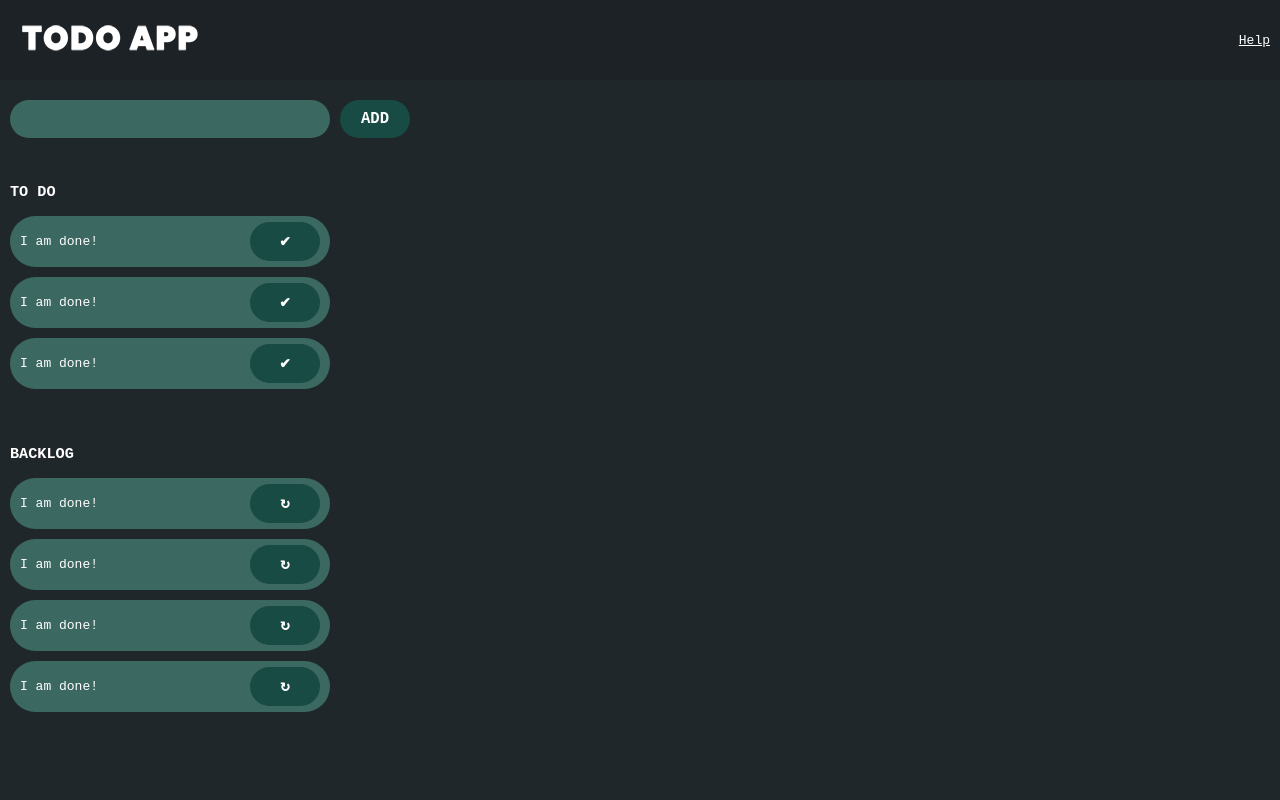
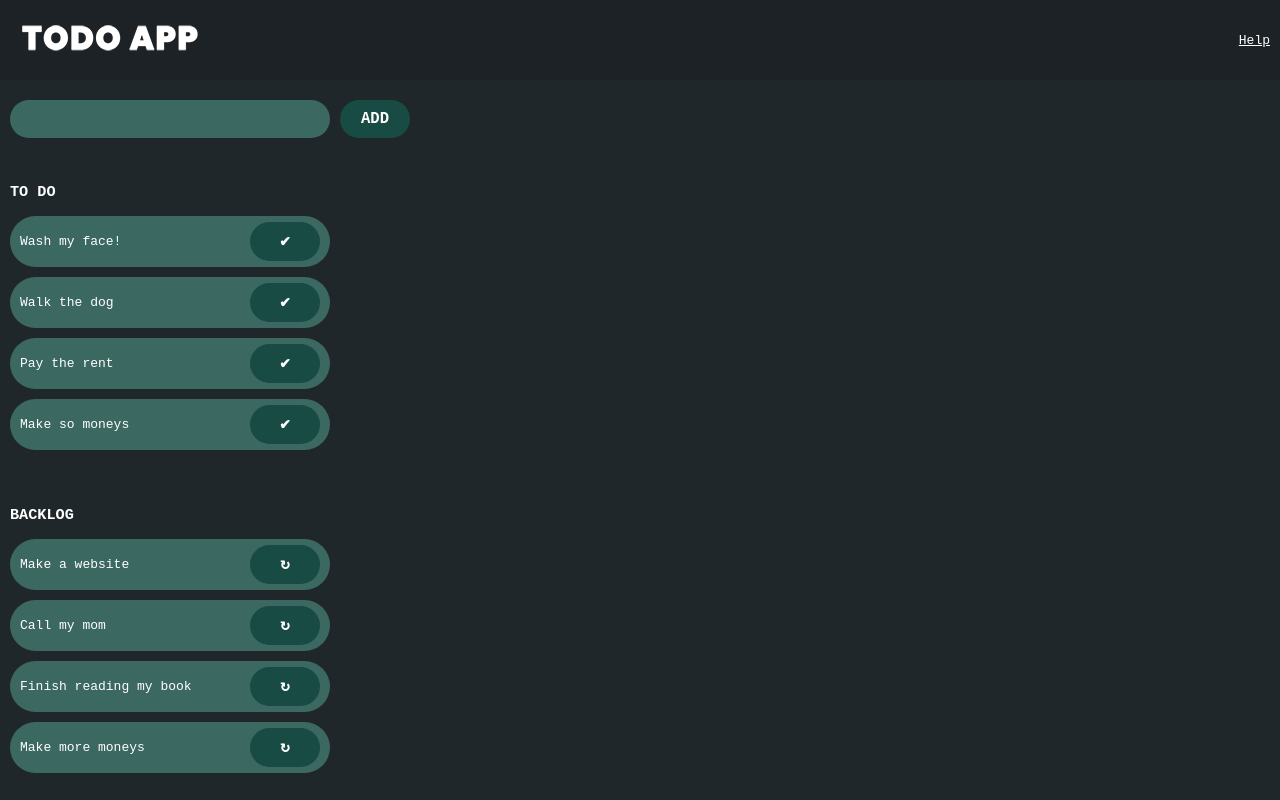
Before and after one commit to nrcool7214/todo-app, a React (Create React App) app: page / in a window 1280 px wide. Built offline with nearby package versions, Linux system fonts and the light colour scheme.

Commit message:
Lists and conditional rendering

```diff
--- a/src/components/ToDonesContainer.js
+++ b/src/components/ToDonesContainer.js
@@ -2,33 +2,28 @@ import React from 'react';
 
 class ToDonesContainer extends React.Component {
   render() {
-    return (
-      <div className="todones-container">
-        <h3>BACKLOG</h3>
-        <div className="todones-item">
-          <p>I am done!</p>
+    const todones = [
+      { text: 'Make a website', done: true },
+      { text: 'Call my mom', done: true },
+      { text: 'Finish reading my book', done: true },
+      { text: 'Make more moneys', done: true }
+    ];
+
+    const toDoNesItems = todones.map(el => {
+      return (
+        <div className="todones-item" key={el.text}>
+          <p>{el.text}</p>
           <div className="actions">
             <button className="btn">&#8635;</button>
           </div>
         </div>
-        <div className="todones-item">
-          <p>I am done!</p>
-          <div className="actions">
-            <button className="btn">&#8635;</button>
-          </div>
-        </div>
-        <div className="todones-item">
-          <p>I am done!</p>
-          <div className="actions">
-            <button className="btn">&#8635;</button>
-          </div>
-        </div>
-        <div className="todones-item">
-          <p>I am done!</p>
-          <div className="actions">
-            <button className="btn">&#8635;</button>
-          </div>
-        </div>
+      );
+    });
+
+    return (
+      <div className="todones-container">
+        <h3>BACKLOG</h3>
+        {todones.length > 0 && toDoNesItems}
       </div>
     );
   }
--- a/src/components/ToDosContainer.js
+++ b/src/components/ToDosContainer.js
@@ -2,6 +2,24 @@ import React from 'react';
 
 class ToDosContainer extends React.Component {
   render() {
+    const todos = [
+      { text: 'Wash my face!', done: false },
+      { text: 'Walk the dog', done: false },
+      { text: 'Pay the rent', done: false },
+      { text: 'Make so moneys', done: false }
+    ];
+
+    const toDoItems = todos.map(el => {
+      return (
+        <div className="todo-item" key={el.text}>
+          <p>{el.text}</p>
+          <div className="actions">
+            <button className="btn">&#10004;</button>
+          </div>
+        </div>
+      );
+    });
+
     return (
       <div className="todos-container">
         <form className="todo-form">
@@ -12,24 +30,7 @@ class ToDosContainer extends React.Component {
         </form>
         <div className="todos">
           <h3>TO DO</h3>
-          <div className="todo-item">
-            <p>I am done!</p>
-            <div className="actions">
-              <button className="btn">&#10004;</button>
-            </div>
-          </div>
-          <div className="todo-item">
-            <p>I am done!</p>
-            <div className="actions">
-              <button className="btn">&#10004;</button>
-            </div>
-          </div>
-          <div className="todo-item">
-            <p>I am done!</p>
-            <div className="actions">
-              <button className="btn">&#10004;</button>
-            </div>
-          </div>
+          {todos.length > 0 && toDoItems}
         </div>
       </div>
     );
```
